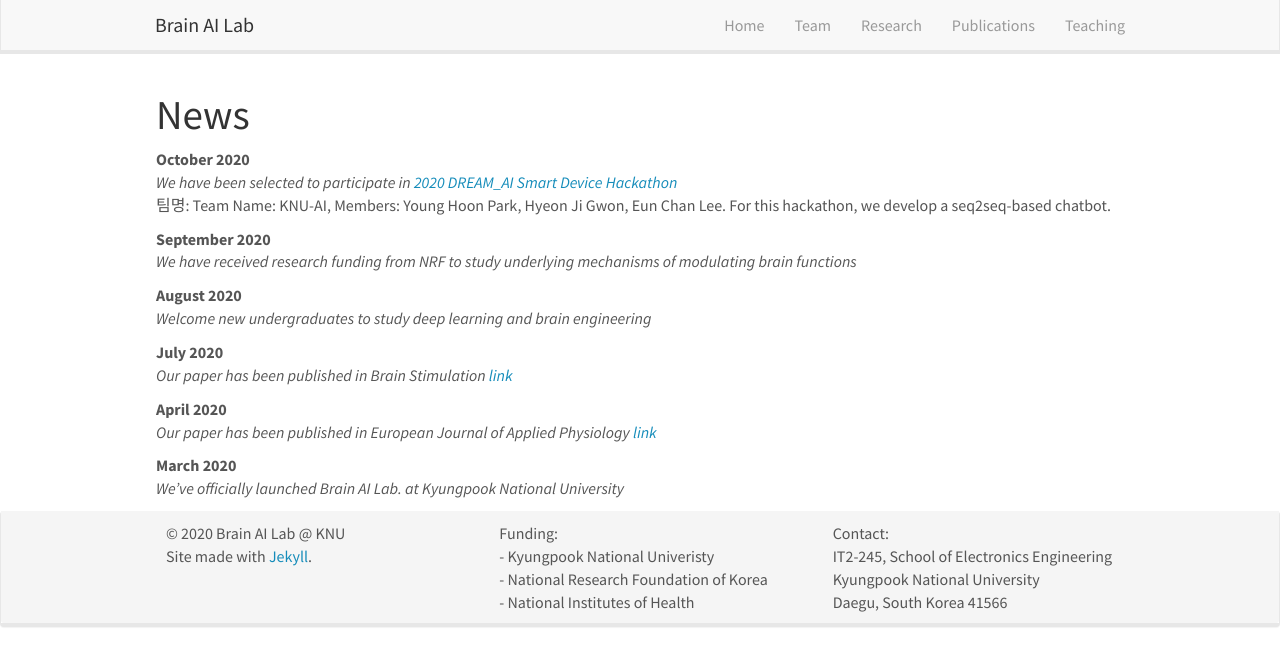
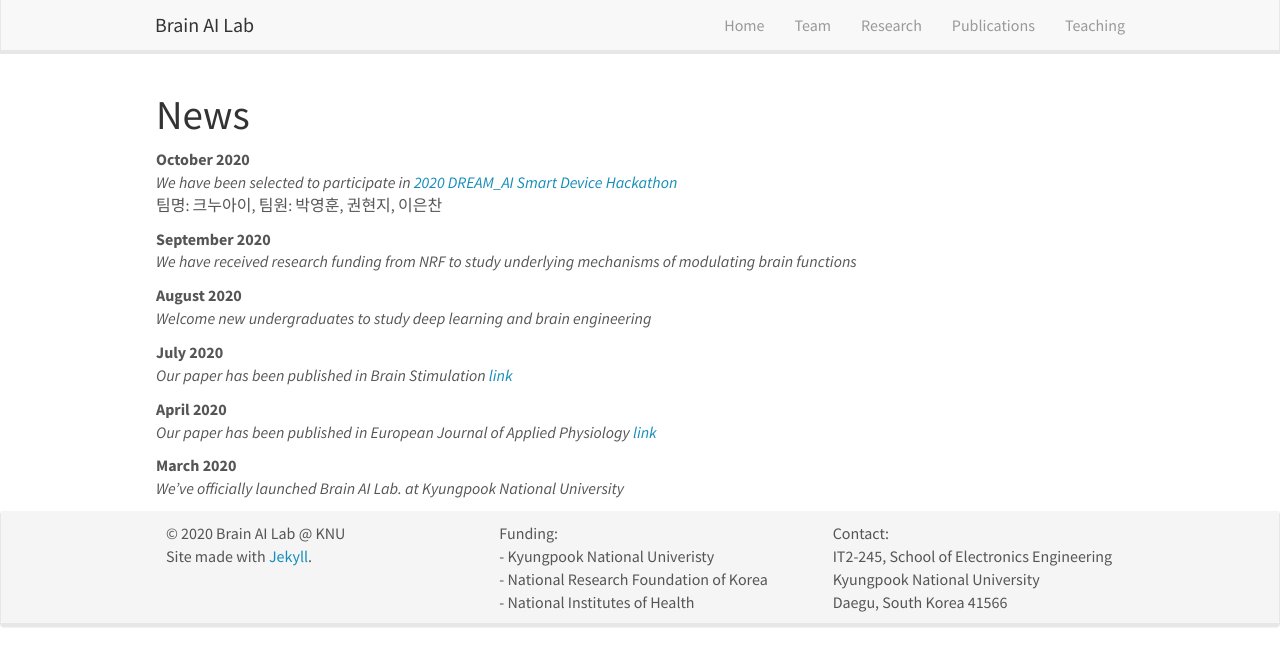
Before and after one commit to KNU-BrainAI/knu-brainai.github.io, a Jekyll site: the page built from _pages/allnews.md, in a window 1280 px wide. Shown: the top 666 px of the page. Built offline with Jekyll 4.4.1, drawn with Linux system fonts in a browser that asks for light colours; nearby versions of some CDN libraries.

Commit message:
Update news.yml

```diff
--- a/_data/news.yml
+++ b/_data/news.yml
@@ -1,6 +1,6 @@
 - date: October 2020
   headline: "We have been selected to participate in <a href='https://dreamai.kr/fair_lge'>2020 DREAM_AI Smart Device Hackathon</a>"
-  details: "팀명: Team Name: KNU-AI, Members: Young Hoon Park, Hyeon Ji Gwon, Eun Chan Lee. For this hackathon, we develop a seq2seq-based chatbot."
+  details: "팀명: 크누아이, 팀원: 박영훈, 권현지, 이은찬"
 
 - date: September 2020
   headline: "We have received research funding from NRF to study underlying mechanisms of modulating brain functions"
```
